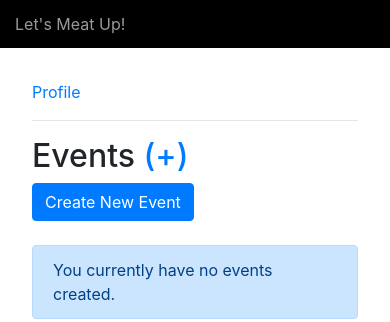
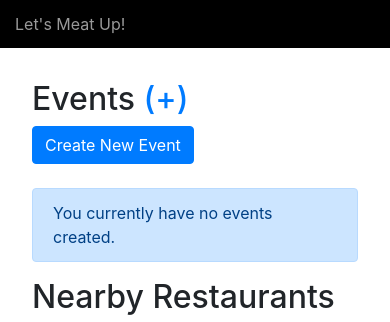
Before and after one commit to laynahgao/gaproject2-Meatup, a Django app: page /homepage/ in a window 390 px wide. Shown: the top 322 px of the page. Run offline with Django 3.2, Linux system fonts and the light colour scheme; data that the repository does not hold is empty; some libraries are stand-ins or nearby versions.

Commit message:
move profile to top

```diff
--- a/meatup/templates/base.html
+++ b/meatup/templates/base.html
@@ -15,7 +15,7 @@
       <a class="py-2" href="/">Let's Meat Up!</a>
 
       {% if user and user.is_authenticated %}
-        <span class='py-2 d-none d-md-inline-block aslink' href='#'>Welcome, {{ user.username }}</span>
+        <a class='py-2 d-none d-md-inline-block aslink' href="{% url 'user_info' id=user.id%}">Welcome, {{ user.username }}</a>
         <a class="py-2 d-none d-md-inline-block" href="/logout">Sign Out</a>
       {% else %}
         <a class="py-2 d-none d-md-inline-block" href="/login">Sign In</a>
--- a/meatup/templates/homepage.html
+++ b/meatup/templates/homepage.html
@@ -2,9 +2,6 @@
 {% load staticfiles %}
 {% block content %}
 
-<a href="{% url 'user_info' id=user.id%}">Profile</a>
-
-<hr />
 <div class='row'>
   <div class='col-md-9'>
     <h2>Events <a href="{% url 'event_create' %}">(+)</a></h2>
```
